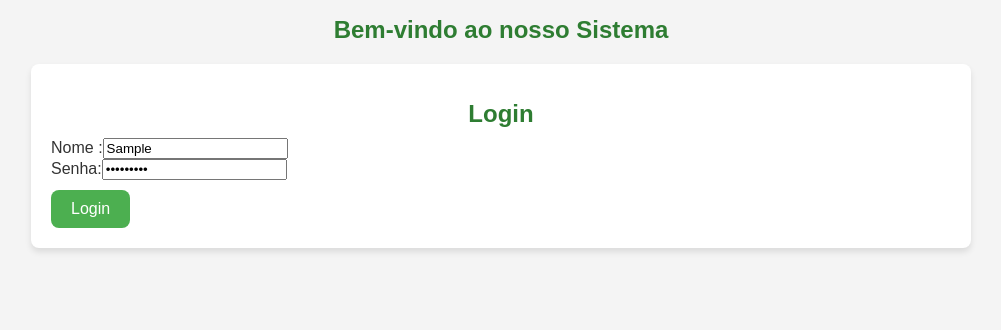
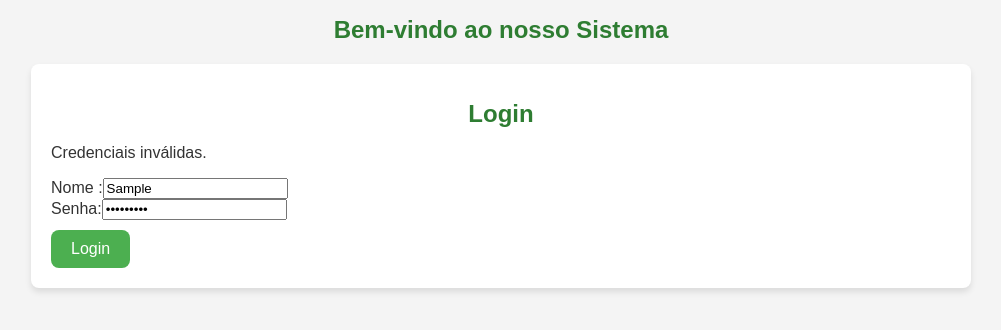
Before and after one commit to amaurifilho375/teste-k2, a React (Vite) app: page / in a window 1280 px wide. Both pictures are taken after typing "Sample", "Sample123" into the empty fields and a click on the button "Login". Shown: the top 330 px of the page, without its empty margins (139-1140 px from the left). Built offline with nearby package versions, Linux system fonts and the light colour scheme.

Commit message:
erro nas validações com credenciais invalidas

```diff
--- a/src/components/Login.jsx
+++ b/src/components/Login.jsx
@@ -1,6 +1,6 @@
 import React, { useState } from "react";
 
-const Login = ({ onLogin }) => {
+const Login = ({ onLogin, error }) => {
   const [username, setUsername] = useState("");
   const [password, setPassword] = useState("");
 
@@ -12,6 +12,7 @@
   return (
     <div className="container">
       <h1>Login</h1>
+      {error && <p className="error-message">{error}</p>}
       <form onSubmit={handleSubmit}>
         <div>
           <label>
--- a/src/mocker.js
+++ b/src/mocker.js
@@ -17,7 +17,7 @@
     data: {
       name: "John Doe",
       email: "john@example.com",
-      compras: [
+      purchases: [
         { id: 1, item: "Laptop", price: 2500 },
         { id: 2, item: "Smartphone", price: 1200 },
       ],
```
